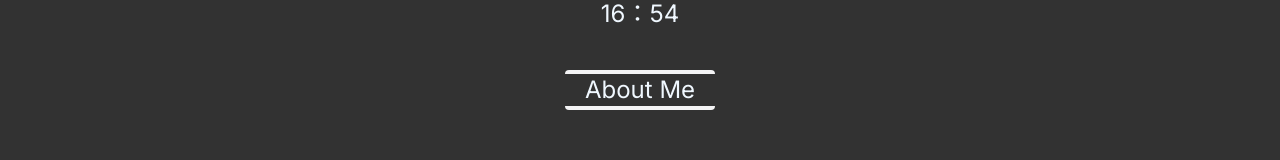
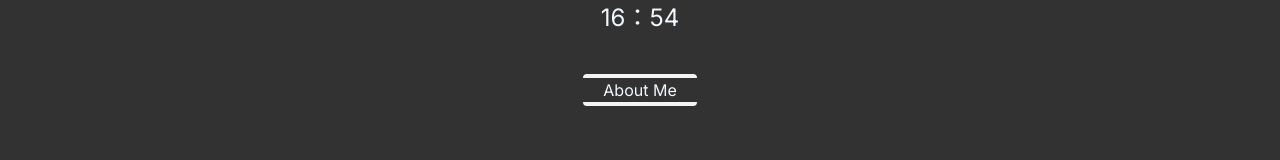
Before and after one commit to DaiChi904/daichi904.com, a Next.js app: page / in a window 1280 px wide. Shown: the part 357-517 px from the top of the page. Built offline with nearby package versions, Linux system fonts and the light colour scheme.

Commit message:
refactored home

```diff
--- a/src/features/routes/home/index.tsx
+++ b/src/features/routes/home/index.tsx
@@ -1,6 +1,6 @@
 import Link from "next/link";
 
-import { Typography } from "@/components/element";
+import { Box, Typography } from "@/components/element";
 import { Container } from "@/components/layouts";
 import { Clock } from "@/features/common";
 
@@ -11,13 +11,13 @@ export default function HomePageContent() {
 
             <Clock mode={"nomal"} />
 
-            <div className="my-10 flex items-center justify-center">
-                <ul className="mx-2 rounded border-y-4 border-zinc-100 text-center text-xl l-sm:text-2xl">
+            <Box className="my-10 flex items-center justify-center">
+                <Box className="mx-2 rounded border-y-4 border-zinc-100">
                     <Link className="block size-full px-5 hover:bg-purple-600 hover:opacity-95" href="/profile">
                         About Me
                     </Link>
-                </ul>
-            </div>
+                </Box>
+            </Box>
         </Container>
     );
 }
```
